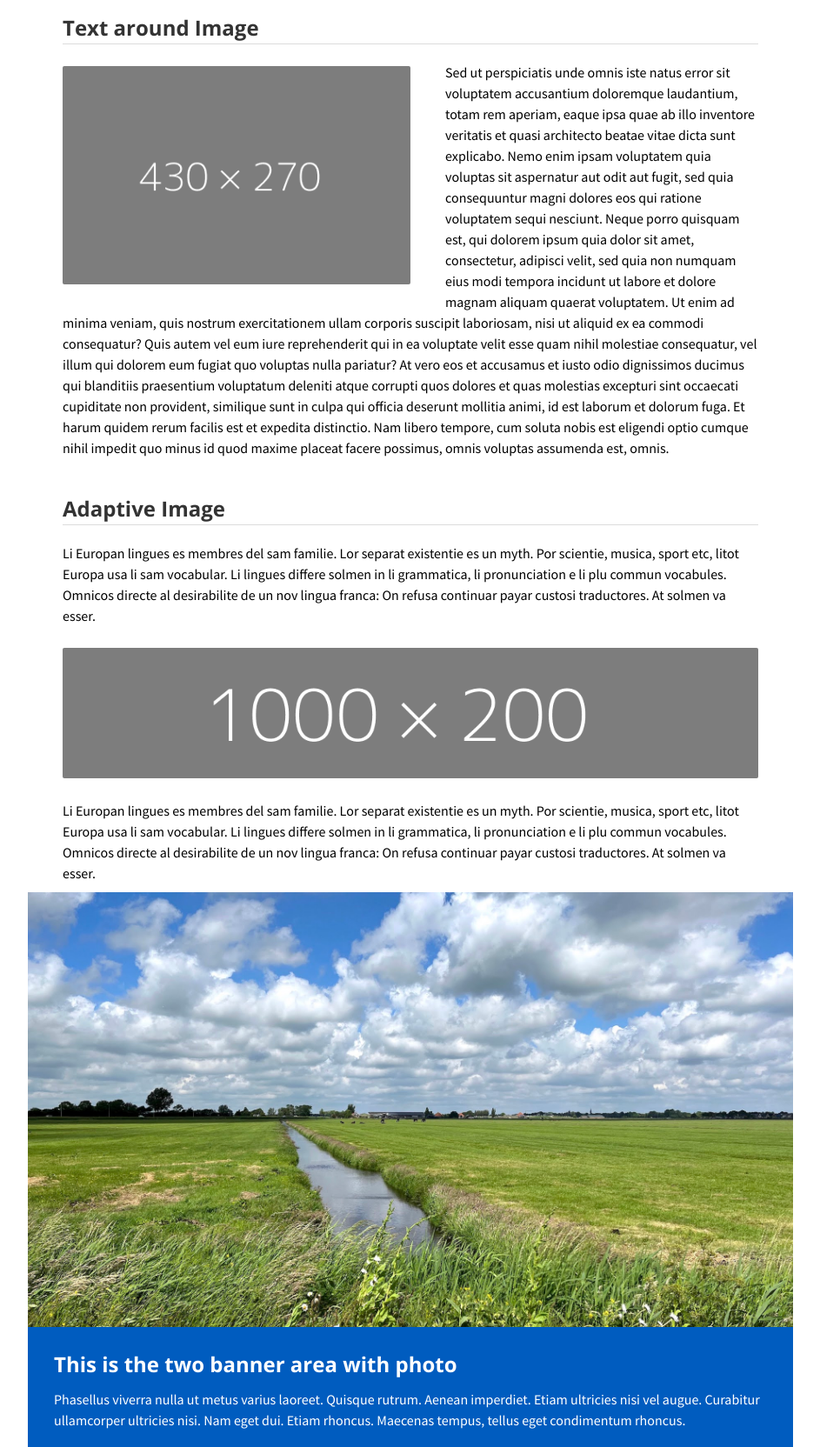
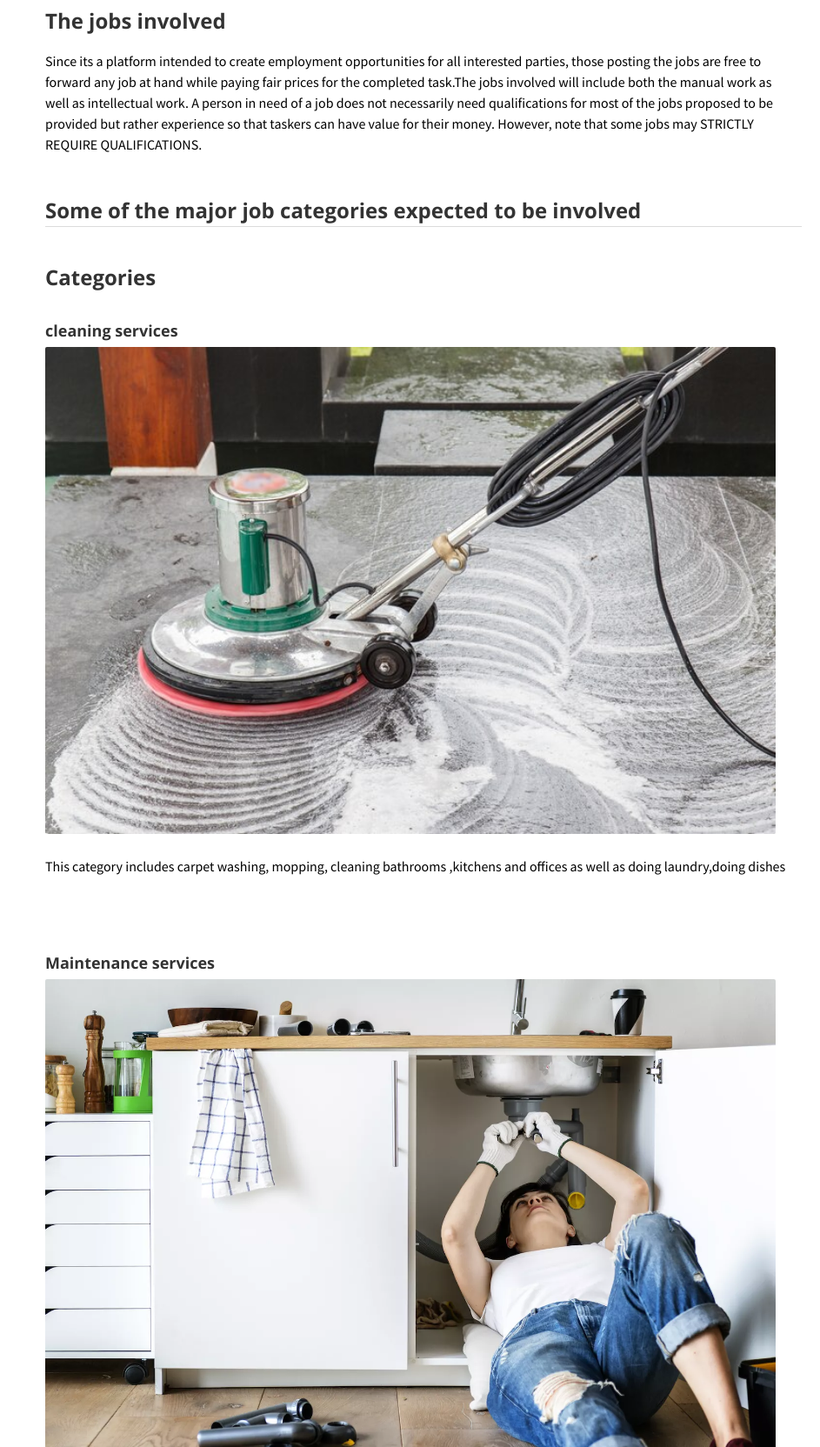
Before and after one commit to Prossy20/WeworkPortfolioWebsite.github.io, a plain HTML site: page index.html in a window 1280 px wide. Shown: the part 1136-2800 px from the top of the page at 87% size, without its empty margins (168-1111 px from the left). Drawn offline with nearby package versions, Linux system fonts and the light colour scheme.

Commit message:
Add files via upload
updated the entire website

```diff
--- a/index.html
+++ b/index.html
@@ -24,7 +24,7 @@
 <body>
   <div class="menu-container"></div>
   <div class="content-container">
-    <div class="banner" style="background: url('img/dummy-background.jpeg') no-repeat center; background-size: cover; height: 200px;"></div>
+    <div class="banner" style="background: url('img/workingtogether.jpg') no-repeat center; background-size: cover; height: 200px;"></div>
     <div class="banner">
       <div class="banner-table flex-column">
         <div class="flex-row">
@@ -43,7 +43,6 @@
         <!--Start Intro-->
         <div class="flex-row">
           <div class="flex-item flex-column">
-            <img class="image" src="img/dummay-img.png">
           </div>
           <div class="flex-item flex-column">
             <p class="text text-large">
@@ -59,6 +58,7 @@
         </div>
         <div class="flex-row">
           <div class="flex-item flex-column">
+            <h2>Brief project description</h2>
             <p class="text add-top-margin">
               In the Wework project, we came up with a mobile app called the wework app whereby those that want jobs to be done for them register into the app and login each time they are going to use it.
               They are then able to post a job while indicating the job type, amount to be paid for the finished job,time they want it done and the location of the job.
@@ -86,120 +86,79 @@
 
 
               <a class="custom-button-flat" href="https://github.com/kweyaanton/wework.git" target="_blank">
-                <img src="img/link.png"><span>View Project Code</span>
+                <span>View Project Code</span>
               </a>
+          </div>
 
+         <div class="flex-item flex-column">
+          <h2>The jobs involved</h2>
+          <p>
+            Since its a platform intended to create employment opportunities for all interested parties, those posting the jobs are free to forward any job at hand while paying
+            fair prices for the completed task.The jobs involved will include both the manual work as well as intellectual work. A person in need of a job does not necessarily need
+            qualifications for most of the jobs proposed to be provided but rather experience so that taskers can have value for their money. However, note that some jobs may STRICTLY REQUIRE
+            QUALIFICATIONS.
 
+          </p>
+
+         </div>
 
         <div class="flex-row">
           <div class="flex-item flex-column">
-            <h2>Text around Image</h2>
+            <h2>Some of the major job categories expected to be involved</h2>
             <hr>
+            <h2>Categories</h2>
             <p class="text">
-              <img class="image image-wrap-text max-width-400" src="img/dummay-img.png">
-              Sed ut perspiciatis unde omnis iste natus error sit voluptatem accusantium doloremque laudantium, totam rem
-              aperiam, eaque ipsa quae ab illo inventore veritatis et quasi architecto beatae vitae dicta sunt explicabo.
-              Nemo enim ipsam voluptatem quia voluptas sit aspernatur aut odit aut fugit, sed quia consequuntur magni
-              dolores eos qui ratione voluptatem sequi nesciunt. Neque porro quisquam est, qui dolorem ipsum quia dolor sit
-              amet, consectetur, adipisci velit, sed quia non numquam eius modi tempora incidunt ut labore et dolore magnam
-              aliquam quaerat voluptatem. Ut enim ad minima veniam, quis nostrum exercitationem ullam corporis suscipit
-              laboriosam, nisi ut aliquid ex ea commodi consequatur? Quis autem vel eum iure reprehenderit qui in ea
-              voluptate velit esse quam nihil molestiae consequatur, vel illum qui dolorem eum fugiat quo voluptas nulla
-              pariatur? At vero eos et accusamus et iusto odio dignissimos ducimus qui blanditiis praesentium voluptatum
-              deleniti atque corrupti quos dolores et quas molestias excepturi sint occaecati cupiditate non provident,
-              similique sunt in culpa qui officia deserunt mollitia animi, id est laborum et dolorum fuga. Et harum quidem
-              rerum facilis est et expedita distinctio. Nam libero tempore, cum soluta nobis est eligendi optio cumque nihil
-              impedit quo minus id quod maxime placeat facere possimus, omnis voluptas assumenda est, omnis.
+              <h3>cleaning services</h3>
+              <img class="image image-wrap-text max-width-100" src="img/clean2.jpg">
+               This category includes carpet washing, mopping, cleaning bathrooms ,kitchens and offices as well as doing laundry,doing dishes
+            </p>
+            <p class="text">
+              <h3>Maintenance services</h3>
+              <img class="image image-wrap-text max-width-100" src="img/maintain.jpg">
+               These involve plumbing, painting, repairing furniture, mowing grass, hedge cutting and shaping, electrical repair among others.
+            </p>
+            <p class="text">
+              <h3>Saloon services</h3>
+              <img class="image image-wrap-text max-width-100" src="img/saloonservices.jpg">
+               These include hair trimming, plaiting hair, makeup, manicure, pedicure,wig installation
+            </p>
+            <p class="text">
+              <h3>loading and delivery of goods services</h3>
+              <img class="image image-wrap-text max-width-100" src="img/loading.jpg">
+               These include door to door service delivery of goods ordered, loading and offloading of merchandise, loading of property after change of location
+            </p>
+            <p class="text">
+              <h3>Cooking services</h3>
+              <img class="image image-wrap-text max-width-100" src="img/cooking.jpg">
+               These involve all kinds of catering services to home cooking services
+            </p>
+
+            <p class="text">
+              <h3>Tutoring</h3>
+              <img class="image image-wrap-text max-width-100" src="img/tutoring.jpg">
+               These involve basically teaching students from home.
             </p>
           </div>
         </div>
 
-        <div class="flex-row">
-          <div class="flex-item flex-column">
-            <h2>Adaptive Image</h2>
-            <hr>
-            <p class="text">
-              Li Europan lingues es membres del sam familie. Lor separat existentie es un myth. Por scientie, musica,
-              sport etc, litot Europa usa li sam vocabular. Li lingues differe solmen in li grammatica, li pronunciation e
-              li plu commun vocabules. Omnicos directe al desirabilite de un nov lingua franca: On refusa continuar payar
-              custosi traductores. At solmen va esser.
-            </p>
-            <a class="image adaptive-image" style="background-image: url('img/dummay-img-long.png'); min-height: 150px;" href="img/dummay-img-long.png" target="_blank"></a>
-            <p class="text">
-              Li Europan lingues es membres del sam familie. Lor separat existentie es un myth. Por scientie, musica,
-              sport etc, litot Europa usa li sam vocabular. Li lingues differe solmen in li grammatica, li pronunciation e
-              li plu commun vocabules. Omnicos directe al desirabilite de un nov lingua franca: On refusa continuar payar
-              custosi traductores. At solmen va esser.
-            </p>
-          </div>
-        </div>
-        <!--End Text with Adaptive Image-->
-        <!-------------------------------------------------------------------------------------------->
       </div>
     </div>
-    <div class="banner" style="background: url('img/dummy-background.jpeg') no-repeat center; background-size: cover; height: 500px;"></div>
-    <div class="banner">
-      <div class="banner-table flex-column">
-        <div class="flex-row">
-          <div class="flex-item flex-column">
-            <h2 class="add-top-margin-small">This is the two banner area with photo</h2>
-            <p class="text">
-              Phasellus viverra nulla ut metus varius laoreet. Quisque rutrum. Aenean imperdiet. Etiam ultricies nisi vel
-              augue. Curabitur ullamcorper ultricies nisi. Nam eget dui. Etiam rhoncus. Maecenas tempus, tellus eget
-              condimentum rhoncus.
-            </p>
-          </div>
-        </div>
-      </div>
-    </div>
-    <div class="content">
-      <div class="content-table flex-column">
-        <!-------------------------------------------------------------------------------------------->
-
-        <div class="flex-row">
-          <div class="flex-item flex-column">
-            <h2>Iframe</h2>
-            <hr>
-            <p class="text">
-              Phasellus viverra nulla ut metus varius laoreet. Quisque rutrum. Aenean imperdiet. Etiam ultricies nisi vel
-              augue. Curabitur ullamcorper ultricies nisi. Nam eget dui. Etiam rhoncus. Maecenas tempus, tellus eget
-              condimentum rhoncus, sem quam semper libero, sit amet adipiscing sem neque sed ipsum. Nam quam nunc, blandit
-              vel, luctus pulvinar, hendrerit id, lorem.
-            </p>
-            <iframe class="iframe-in-body" src="http://yenchiah.me/geo-heatmap/smell.html"></iframe>
-            <p class="text">
-              Phasellus viverra nulla ut metus varius laoreet. Quisque rutrum. Aenean imperdiet. Etiam ultricies nisi vel
-              augue. Curabitur ullamcorper ultricies nisi. Nam eget dui. Etiam rhoncus. Maecenas tempus, tellus eget
-              condimentum rhoncus, sem quam semper libero, sit amet adipiscing sem neque sed ipsum. Nam quam nunc, blandit
-              vel, luctus pulvinar, hendrerit id, lorem.
-            </p>
-          </div>
-        </div>
 
 
-        <!--Start Credits-->
-        <div class="flex-row">
-          <div class="flex-item flex-item-stretch flex-column">
-            <p class="text text-small text-italic add-top-margin-large">
-              Credits: <span class="highlight-text">Organization One</span>: Author One and Author Two / <span class="highlight-text">Organization Two</span>: Author Three and Author Four
-            </p>
-          </div>
-        </div>
-        <!--End Credits-->
-        <!-------------------------------------------------------------------------------------------->
-      </div>
+
+
     </div>
     <div class="banner">
       <div class="banner-table flex-column">
         <div class="flex-row">
           <div class="flex-item flex-column">
-            <h2>This is the footer area</h2>
-            <p class="text add-bottom-margin-large">
-              Phasellus viverra nulla ut metus varius laoreet. Quisque rutrum. Aenean imperdiet. Etiam ultricies nisi vel
-              augue. Curabitur ullamcorper ultricies nisi. Nam eget dui. Etiam rhoncus. Maecenas tempus, tellus eget
-              condimentum rhoncus, sem quam semper libero, sit amet adipiscing sem neque sed ipsum. Nam quam nunc, blandit
-              vel, luctus pulvinar, hendrerit id, lorem.
-            </p>
+            <h2>Contact Us</h2>
+            <secton>
+              <h4>Email</h4>
+              <p>poshkyla12@gmail.com</p>
+              <p>ckamoga23@gmail.com</p>
+              <p>anthonykweya90@gmail.com</p>
+            </secton>
           </div>
         </div>
       </div>
```
Also changed, not shown: img/clean2.jpg (added), img/cooking.jpg (added), img/loading.jpg (added), img/maintain.jpg (added), img/saloonservices.jpg (added), img/tutoring.jpg (added), 1 other file.
